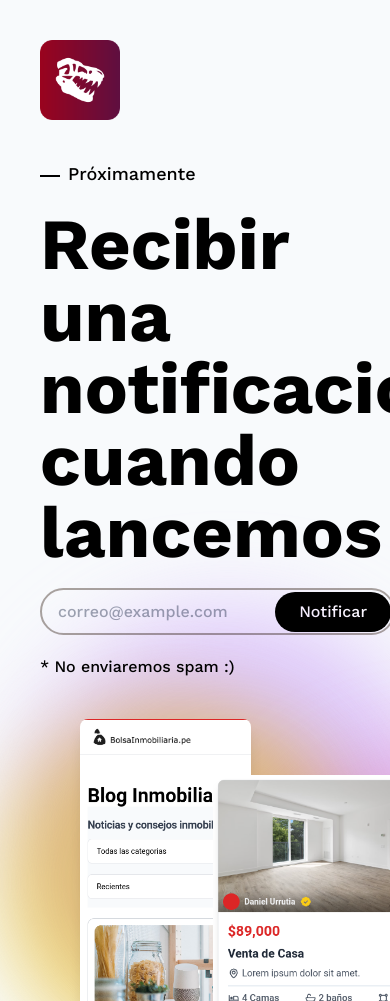
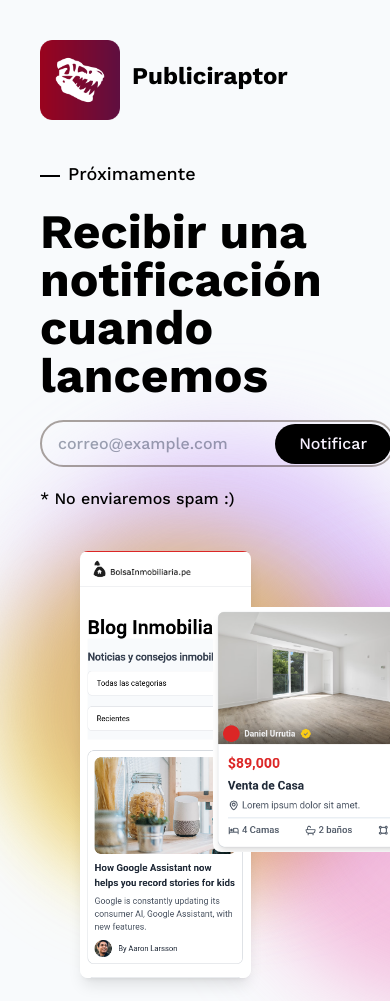
Before and after one commit to publiciraptor/coming-soon, a plain HTML site: page index.html in a window 390 px wide. Shown: the top 1001 px of the page. Drawn offline with nearby package versions, Linux system fonts and the light colour scheme.

Commit message:
refactor: 💡 adjust font size & add site name

```diff
--- a/index.html
+++ b/index.html
@@ -27,12 +27,14 @@
 
 <body class="bg-slate-50 px-10 md:px-40 py-10">
   <header>
-    <img src="img/icon.png" alt="Publiciraptir logo" class="w-20 h-20">
+    <a href="/">
+      <img src="img/icon.png" alt="Publiciraptir logo" class="w-20 h-20 inline"><span class="text-[950421] font-bold text-2xl ml-3 inline-flex">Publiciraptor</span>
+    </a>
   </header>
   <main class="grid grid-cols-1 md:grid-cols-2 my-10 min-h-[calc(100vh_-_300px)]">
     <section class="space-y-5 h-full flex item-center justify-center flex-col">
       <h1 class="text-lg font-medium"><span class="w-5 h-[2px] bg-black inline-block align-middle mr-2"></span>Próximamente</h1>
-      <h2 class="text-7xl font-bold">Recibir una notificación cuando lancemos</h2>
+      <h2 class="text-5xl md:text-7xl font-bold">Recibir una notificación cuando lancemos</h2>
       <form action="" class="border-2 rounded-3xl overflow-hidden pl-4 pr-[2px] border-stone-400 w-max py-px">
         <input type="email" placeholder="correo@example.com" name="correo" id="email" class="bg-transparent h-10 focus:border-none focus:ring-0 focus:outline-0 appearance-none caret-[#950421]">
         <input type="submit" value="Notificar" class="bg-black text-white rounded-3xl inline-flex h-[40px] px-6 hover:cursor-pointer hover:bg-stone-700">
```
